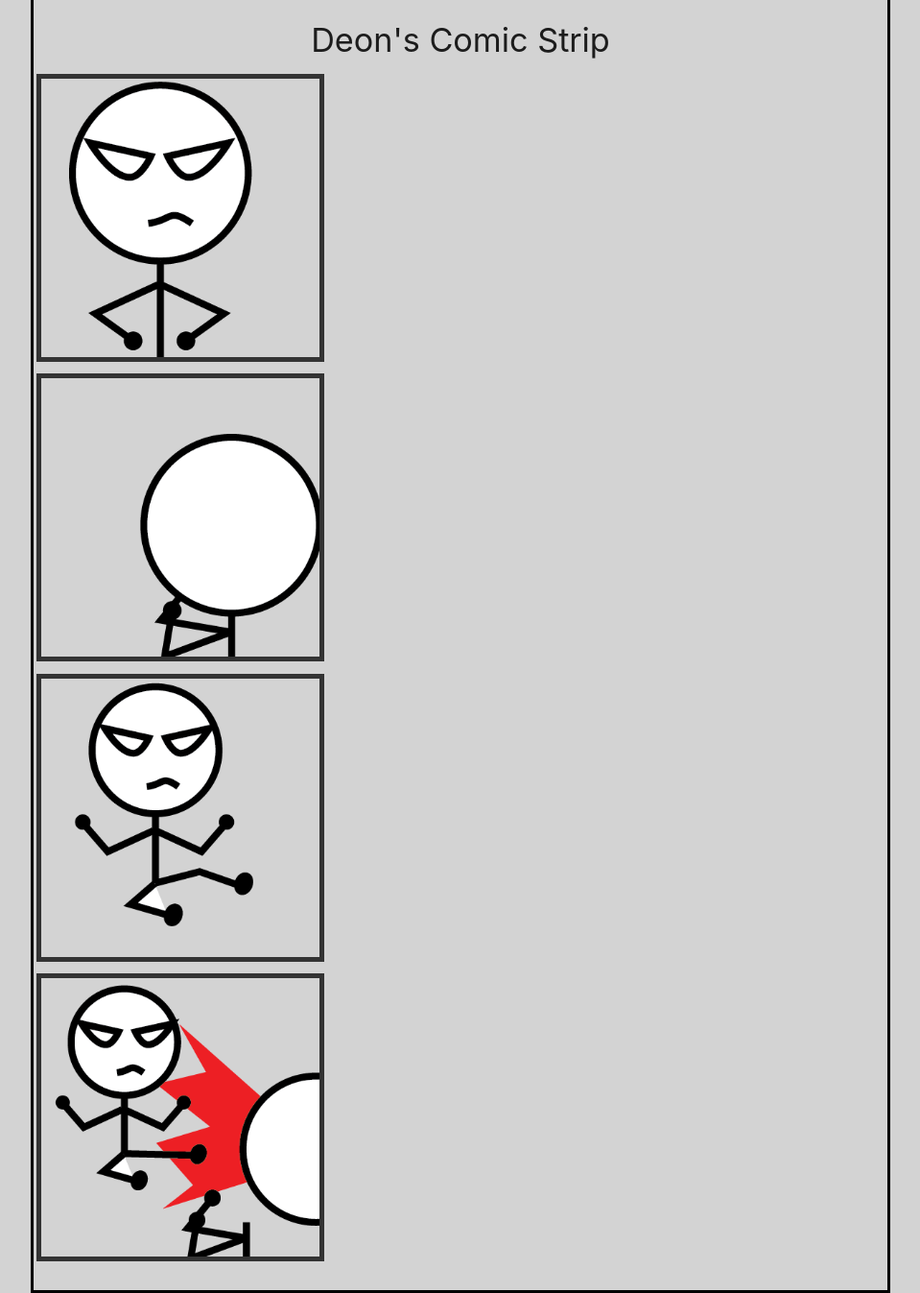
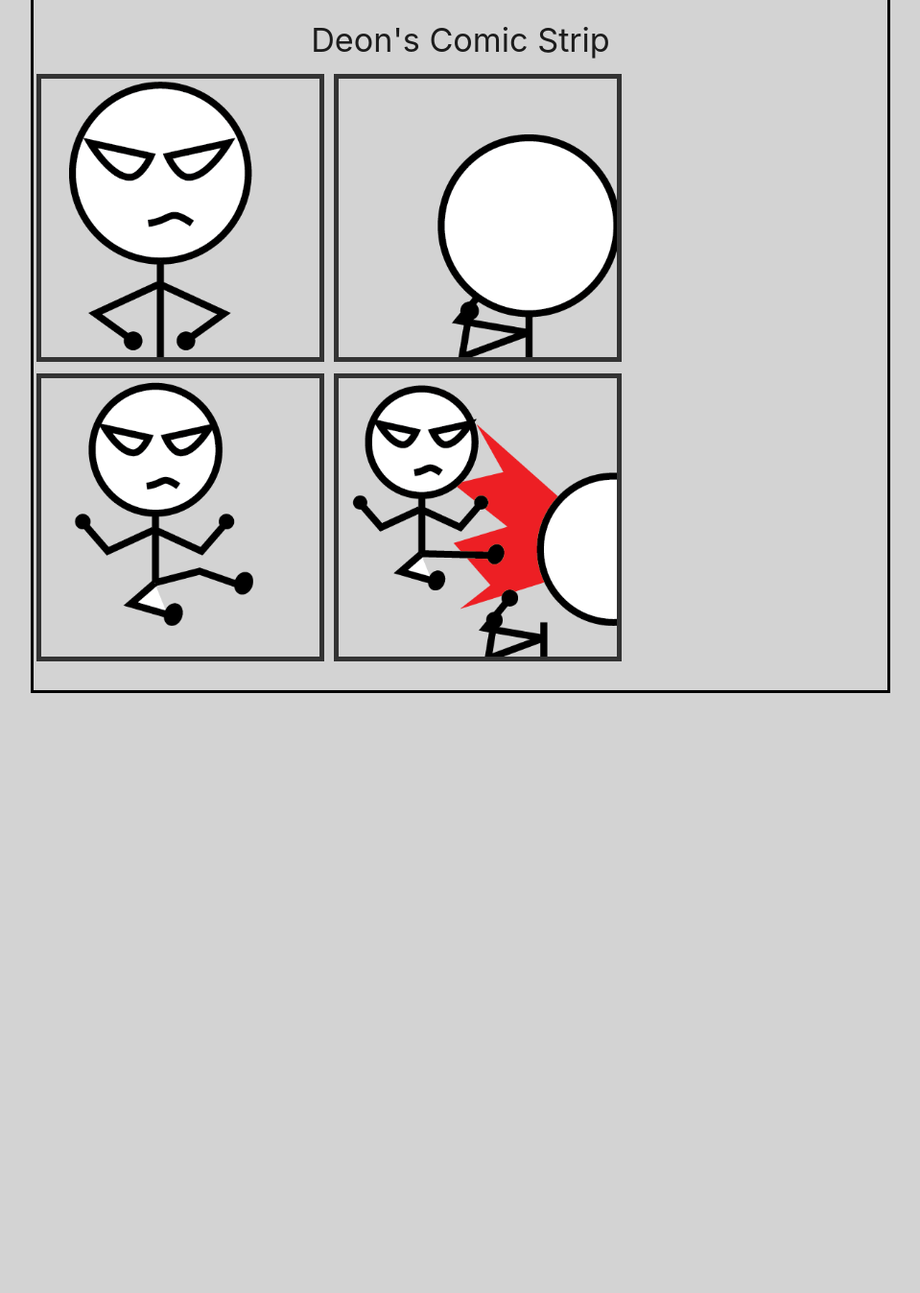
Before and after one commit to SuperArtisMickens/Winter_TTP_Assignment_3, a plain HTML site: page index.html in a window 1280 px wide. Shown: the part 1727-3074 px from the top of the page at 96% size, without its empty margins (160-1119 px from the left). After the commit the page ends 2449 px from the top, so only its background shows below. Drawn offline with nearby package versions, Linux system fonts and the light colour scheme.

Commit message:
final push

```diff
--- a/index.html
+++ b/index.html
@@ -132,22 +132,14 @@
         Deon's Comic Strip
     </h4>
 
-    <div class="row s1 m4 deon">
-      <div>
-        <img src="./deon_img/winter_bc_ass_3_comic_panel_1.png" />
-      </div>
+    <div class="row deon">
+      <img class="s1 m4" src="./deon_img/winter_bc_ass_3_comic_panel_1.png" />
 
-      <div>
-        <img src="./deon_img/winter_bc_ass_3_comic_panel_2.png" />
-      </div>
+      <img class="s1 m4" src="./deon_img/winter_bc_ass_3_comic_panel_2.png" />
 
-      <div>
-        <img src="./deon_img/winter_bc_ass_3_comic_panel_3.png" />
-      </div>
+      <img class="s1 m4" src="./deon_img/winter_bc_ass_3_comic_panel_3.png" />
 
-      <div>
-        <img src="./deon_img/winter_bc_ass_3_comic_panel_4.png" />
-      </div>
+      <img class="s1 m4" src="./deon_img/winter_bc_ass_3_comic_panel_4.png" />
 
     </div>
   </div>
--- a/layout.css
+++ b/layout.css
@@ -24,6 +24,6 @@
 
 .deon img {
     border: 5px solid #333;
+    margin: 0.2rem;
     width: 300px;
-    margin: 0.2rem;
 }
```
